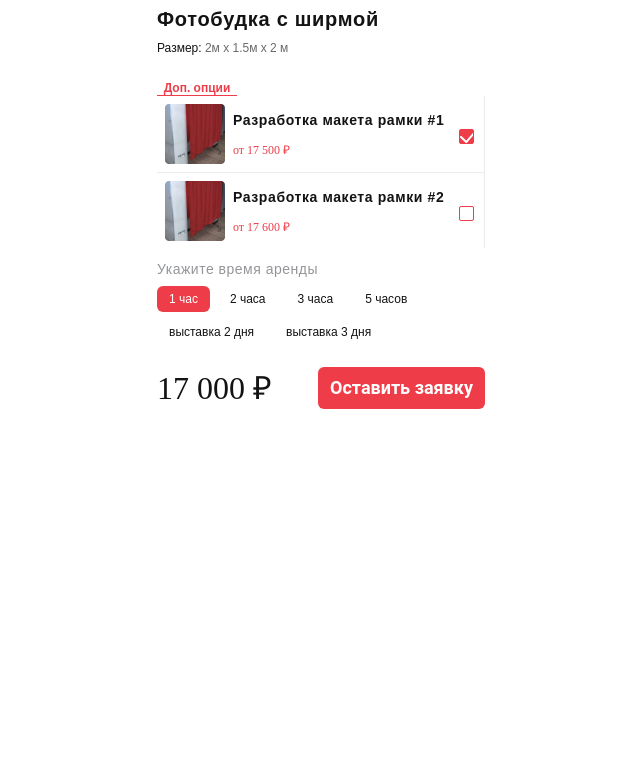
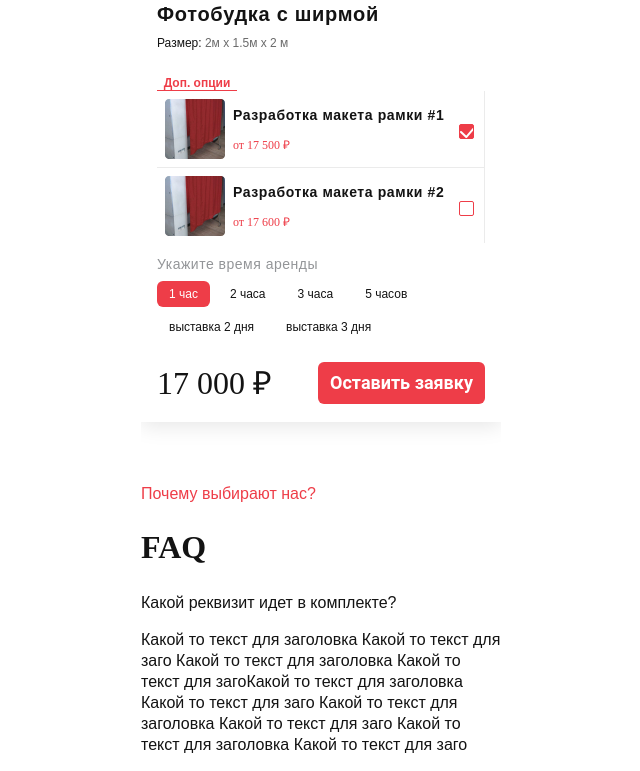
Before and after one commit to Renzi0n/test-for-job, a website: page source/index.html in a window 1280 px wide. Shown: the part 1177-1948 px from the top of the page, without its empty margins (319-959 px from the left). Before the commit the page ends 1606 px from the top, so only its background shows below. Drawn offline with nearby package versions, Linux system fonts and the light colour scheme; files that its build step writes are made by us from their sources; files whose address does not match are found by name.

Commit message:
Маленькие поправки и начат блок faq

```diff
--- a/source/index.html
+++ b/source/index.html
@@ -204,6 +204,33 @@
         </article>
       </section>
 
+      <section class="faq">
+        <p class="faq__question">Почему выбирают нас?</p>
+        <h2 class="faq__title">FAQ</h2>
+
+        <div class="faq__wrapper">
+
+          <article class="spoiler">
+            <input class="visually-hidden" type="checkbox" id="spoiler#1">
+            <label class="spoiler__question">
+              Какой реквизит идет в комплекте?
+            </label>
+
+            <p class="spoiler__answer">
+              Какой то текст для заголовка Какой то
+              текст для заго Какой то текст для заголовка
+              Какой то текст для загоКакой то текст для
+              заголовка Какой то текст для заго Какой то
+              текст для заголовка Какой то текст для заго
+              Какой то текст для заголовка Какой то текст
+              для заго
+            </p>
+          </article>
+
+        </div>
+
+      </section>
+
     </main>
 
     <script src="https://unpkg.com/swiper/swiper-bundle.min.js"></script>
--- /dev/null
+++ b/source/sass/blocks/faq.scss
@@ -0,0 +1,13 @@
+.faq {
+    margin-top: 62px;
+}
+
+.faq__question {
+    margin: 0;
+    line-height: 19px;
+    color: $color-secondary;
+}
+
+.faq__title {
+    @include title-primary;
+}
--- a/source/sass/blocks/item.scss
+++ b/source/sass/blocks/item.scss
@@ -1,5 +1,11 @@
 .item {
-    margin: 20px 0;
+    margin: 4px 0 46px;
+    padding: 16px 0 18px $main-gap;
+    box-shadow: 0px 4px 20px rgba(0, 0, 0, 0.1);
+
+    &:last-of-type {
+        margin-bottom: 0;
+    }
 }
 
 .item__info {
--- a/source/sass/blocks/products.scss
+++ b/source/sass/blocks/products.scss
@@ -1,10 +1,10 @@
 .products {
-    margin-left: $main-gap;
     margin-top: 55px;
 }
 
-.products__title {
-    @include title;
+.products__title-primary {
+    @include title-primary;
+    padding-left: $main-gap;
     margin: 0;
 }
 
@@ -14,6 +14,7 @@
     line-height: 16px;
     display: flex;
     margin-top: 10px;
+    padding-left: $main-gap;
 }
 
 .products__sort-select {
--- a/source/sass/global/mixins.scss
+++ b/source/sass/global/mixins.scss
@@ -1,4 +1,4 @@
-@mixin title {
+@mixin title-primary {
     font-family: "Roboto Slab";
     font-weight: 700;
     font-size: 32px;
--- a/source/sass/style.scss
+++ b/source/sass/style.scss
@@ -11,3 +11,5 @@
 @import "blocks/item.scss";
 @import "blocks/gallery.scss";
 @import "blocks/option.scss";
+@import "blocks/faq.scss";
+@import "blocks/spoiler.scss";
```
Also changed, not shown: source/sass/blocks/spoiler.scss (added).
